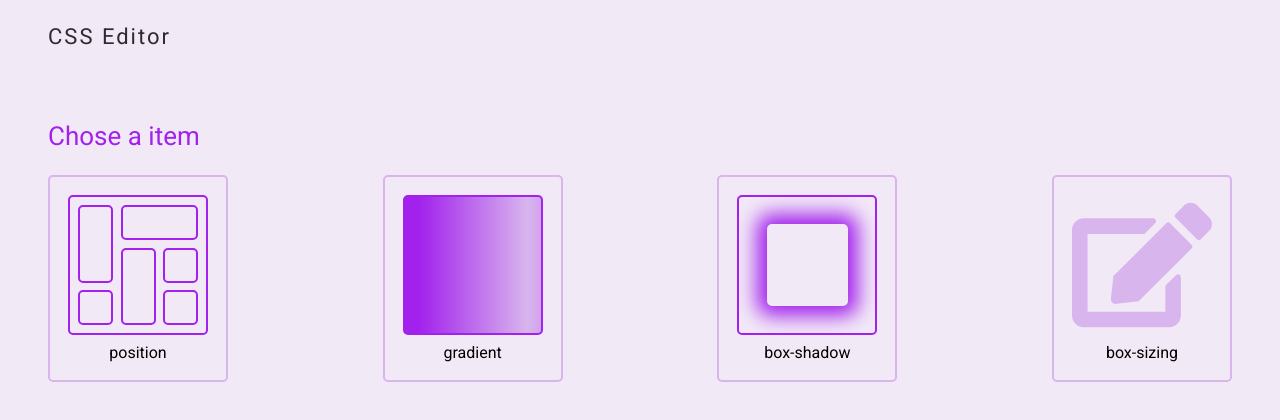
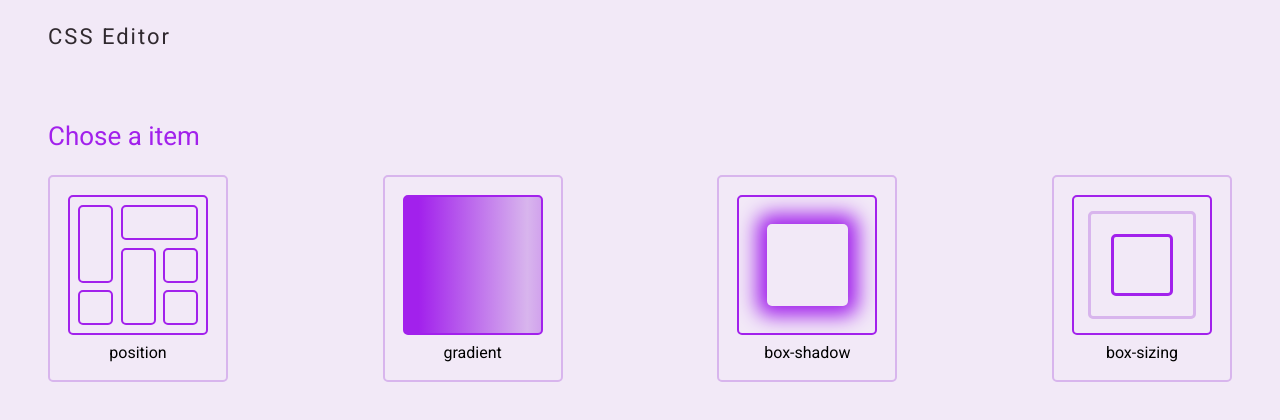
Before and after one commit to CaioOliveira793/css-editor, a Next.js app: page /properties in a window 1280 px wide. Shown: the top 420 px of the page. Built offline with nearby package versions, Linux system fonts and the light colour scheme.

Commit message:
feat: add Box Sizing animation

```diff
--- /dev/null
+++ b/src/animations/BoxSizing/index.tsx
@@ -0,0 +1,65 @@
+import React, { useRef, useContext, forwardRef, useImperativeHandle } from 'react';
+
+import { Container, Content, Padding } from './styles';
+import { AnimationHandles, AnimationProps } from '../AnimationInterfaces';
+import { useAnimation, VisualElementAnimationControls, Variants } from 'framer-motion';
+import { DefaultTheme, ThemeContext } from 'styled-components';
+
+export interface BoxSizingHandles extends AnimationHandles { }
+
+export interface BoxSizingProps extends AnimationProps { }
+
+const BoxSizing: React.ForwardRefRenderFunction<BoxSizingHandles, BoxSizingProps> = ({ size }, ref) => {
+	const theme = useContext<DefaultTheme>(ThemeContext);
+	const control = useAnimation();
+	const animationRunning = useRef<boolean>(false);
+
+	useImperativeHandle(ref, () => {
+		return {
+			start: async () => await control.start('mountBoxSizing'),
+			startIfNotRunning: async () => {
+				if (animationRunning.current) return;
+
+				animationRunning.current = true;
+				await control.start('mountBoxSizing');
+				animationRunning.current = false;
+			},
+			stop: () => control.stop(),
+			subscribe: (controls: VisualElementAnimationControls<{}, {}>) => control.subscribe(controls),
+		};
+	});
+
+	const boxSizingVariant: Variants = {
+		mountBoxSizing: {
+			transform: [
+				'translate(0%, 0%) scale(1)',
+				'translate(-25%, -25%) scale(0.5)',
+				'translate(15%, 25%) scale(0.7)',
+				'translate(0%, 0%) scale(1)'
+			],
+			transition: {
+				duration: 1.2,
+				times: [0, 0.3, 0.7, 1],
+			}
+		},
+	};
+
+
+	return (
+		<Container size={size}>
+			{/* <Margin> */}
+			<Padding
+				animate={control}
+				variants={boxSizingVariant}
+			>
+				<Content
+					animate={control}
+					variants={boxSizingVariant}
+				/>
+			</Padding>
+			{/* </Margin> */}
+		</Container>
+	);
+}
+
+export default forwardRef(BoxSizing);
--- /dev/null
+++ b/src/animations/BoxSizing/styles.ts
@@ -0,0 +1,40 @@
+import styled from 'styled-components';
+import { motion } from 'framer-motion';
+
+export interface ContainerProps {
+	size: number;
+};
+
+export const Container = styled.div <ContainerProps>`
+	display: flex;
+	align-items: center;
+	justify-content: center;
+	width: ${({ size }) => size}px;
+	height: ${({ size }) => size}px;
+
+	border-radius: 5px;
+	border: ${({ theme }) => theme.color.primary} 2px solid;
+	overflow: hidden;
+`;
+
+export const Padding = styled(motion.div)`
+	display: flex;
+	align-items: center;
+	justify-content: center;
+	width: 80%;
+	height: 80%;
+
+	border-radius: 5px;
+	border: ${({ theme }) => theme.color.secondary} 3px solid;
+`;
+
+export const Content = styled(motion.div)`
+	display: flex;
+	align-items: center;
+	justify-content: center;
+	width: 60%;
+	height: 60%;
+
+	border-radius: 5px;
+	border: ${({ theme }) => theme.color.primary} 3px solid;
+`;
--- a/src/pages/properties/index.tsx
+++ b/src/pages/properties/index.tsx
@@ -1,12 +1,12 @@
 import React, { useCallback, useRef } from 'react';
 import Link from 'next/link';
-import { FaEdit } from 'react-icons/fa';
 
 import Header from '../../components/Header';
 
 import PostionAnimation, { PositionHandles } from '../../animations/Position';
 import GradientAnimation, { GradientHandles } from '../../animations/Gradient';
 import BoxShadowAnimation, { BoxShadowHandles } from '../../animations/BoxShadow';
+import BoxSizingAnimation, { BoxSizingHandles } from '../../animations/BoxSizing';
 
 import { Container, ItemContainer, ItemBox } from '../../styles/pages/properties/index';
 
@@ -15,6 +15,7 @@ const Properties: React.FC = () => {
 	const positionAnimationRef = useRef<PositionHandles>(null);
 	const gradientAnimationRef = useRef<GradientHandles>(null);
 	const boxShadowAnimationRef = useRef<BoxShadowHandles>(null);
+	const boxSizingAnimationRef = useRef<BoxSizingHandles>(null);
 
 	const startPositionAnimation = useCallback(() => {
 		positionAnimationRef.current.startIfNotRunning();
@@ -27,6 +28,10 @@ const Properties: React.FC = () => {
 	const startBoxShadowAnimation = useCallback(() => {
 		boxShadowAnimationRef.current.startIfNotRunning();
 	}, [boxShadowAnimationRef]);
+
+	const startBoxSizingAnimation = useCallback(() => {
+		boxSizingAnimationRef.current.startIfNotRunning();
+	}, [boxSizingAnimationRef]);
 
 	return (
 		<Container>
@@ -55,8 +60,8 @@ const Properties: React.FC = () => {
 				</Link>
 
 				<Link href="/properties/box-sizing">
-					<ItemBox>
-						<FaEdit size={140} />
+					<ItemBox onMouseEnter={startBoxSizingAnimation}>
+						<BoxSizingAnimation size={140} ref={boxSizingAnimationRef} />
 						<span>box-sizing</span>
 					</ItemBox>
 				</Link>
@@ -66,30 +71,30 @@ const Properties: React.FC = () => {
 						<FaEdit size={140} />
 						<span>font</span>
 					</ItemBox>
-				</Link>
+				</Link> */}
 
-				<Link href="/properties/text">
+				{/* <Link href="/properties/text">
 					<ItemBox>
 						<FaEdit size={140} />
 						<span>text</span>
 					</ItemBox>
-				</Link>
+				</Link> */}
 
-				<Link href="/properties/transform">
+				{/* <Link href="/properties/transform">
 					<ItemBox>
 						<FaEdit size={140} />
 						<span>transform</span>
 					</ItemBox>
-				</Link>
+				</Link> */}
 
-				<Link href="/properties/cubic-bezier">
+				{/* <Link href="/properties/cubic-bezier">
 					<ItemBox>
 						<FaEdit size={140} />
 						<span>cubic-bezier</span>
 					</ItemBox>
-				</Link>
+				</Link> */}
 
-				<Link href="/properties/entities">
+				{/* <Link href="/properties/entities">
 					<ItemBox>
 						<FaEdit size={140} />
 						<span>entities</span>
```
